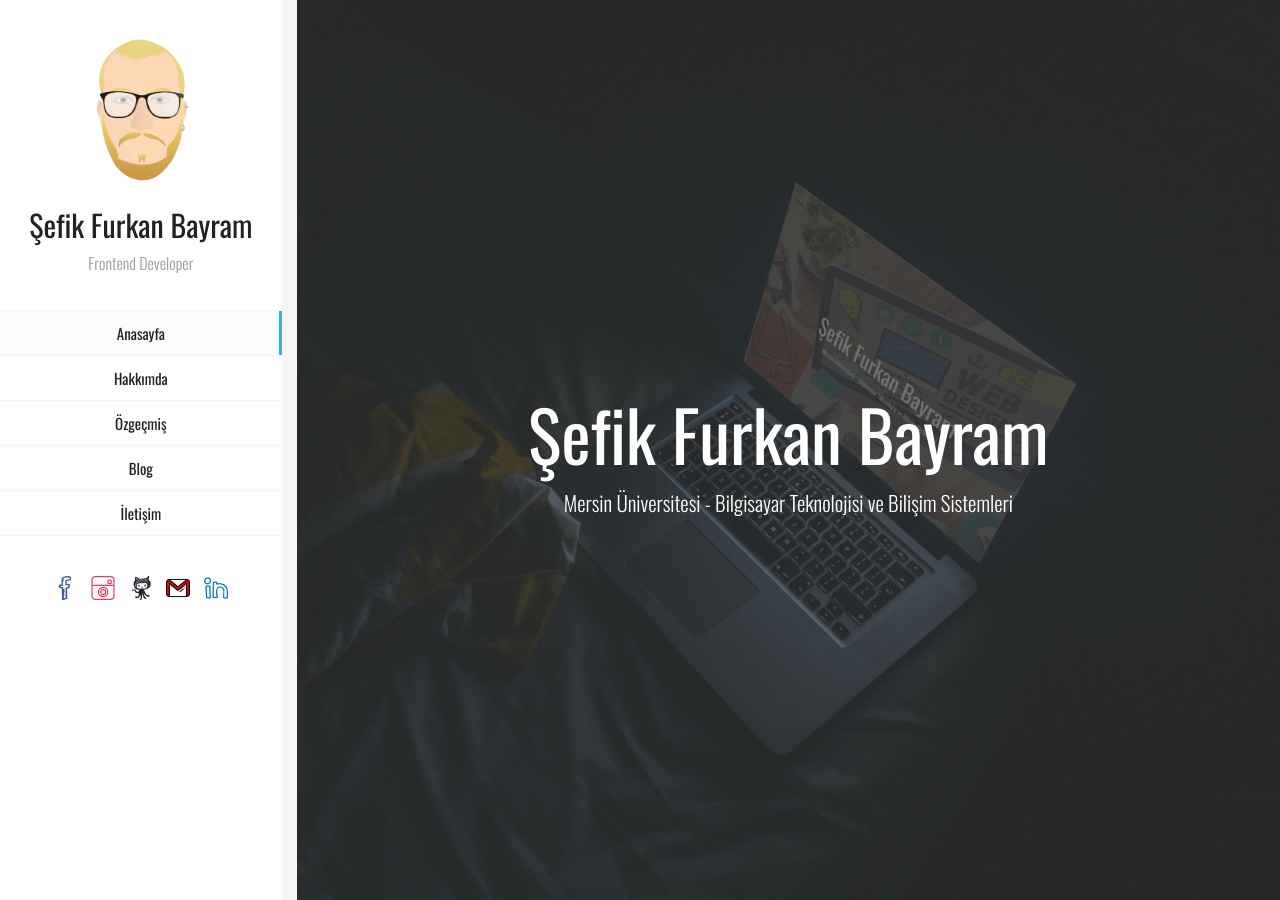
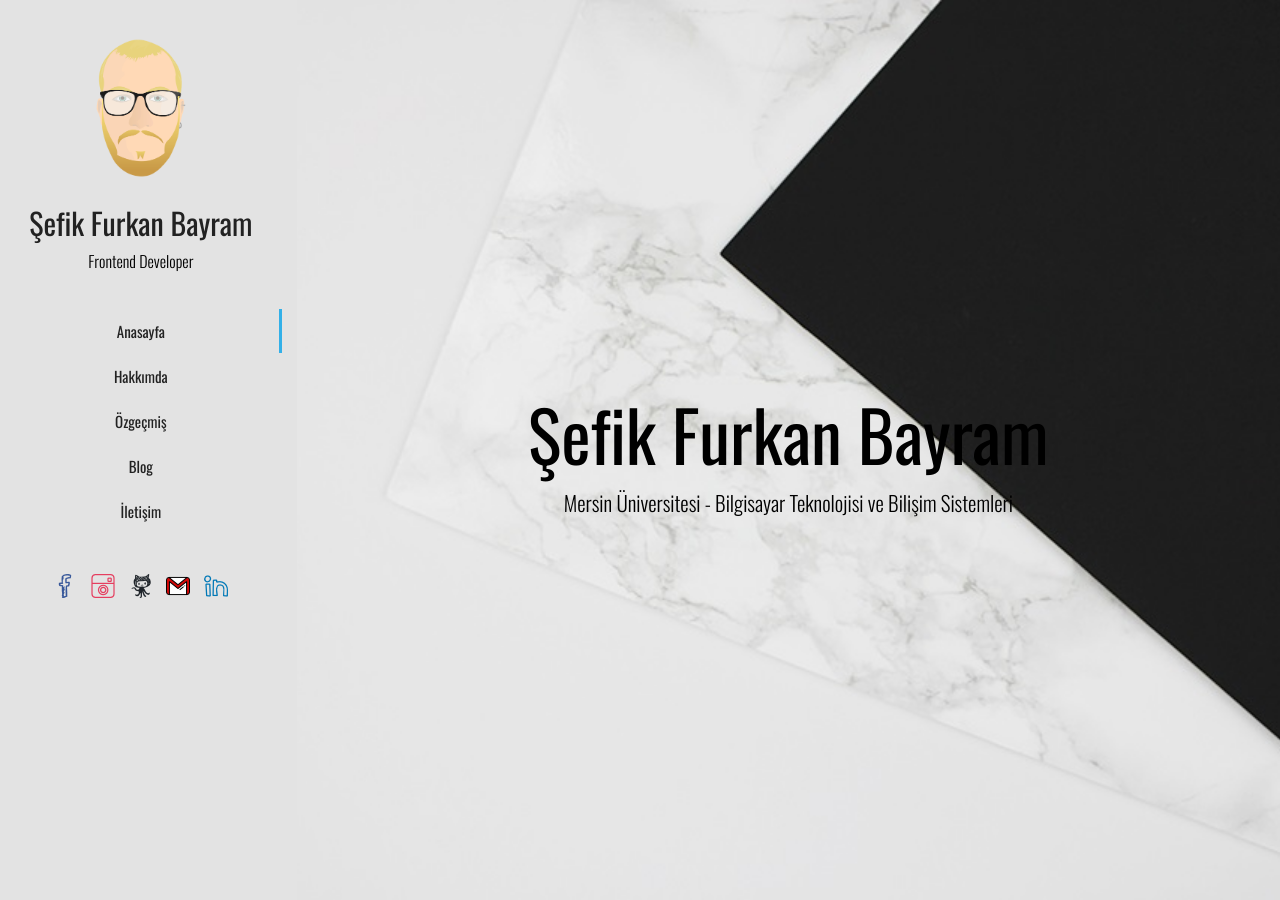
Before and after one commit to furkanbayram2/furkanbayram2.github.io, a Jekyll site: the page built from index.html, in a window 1280 px wide. Built offline with Jekyll 4.4.1, drawn with Linux system fonts in a browser that asks for light colours; nearby versions of some CDN libraries; library files that are not in the unit come from our copies; the list of posts is cut into pages by our own code.

Commit message:
Tasarımsal değişiklikler yapıldı.

```diff
--- a/index.html
+++ b/index.html
@@ -94,7 +94,7 @@ redirect_from:
               <div class="home-page-block">
                 <div class="v-align mobile-pad">
                     <div class="my-photo my-photo-mobile hidden-md hidden-lg">
-                        <img src="static/images/profileImage.jpg" alt="image">
+                        <img src="static/images/profileImage.png" alt="image">
                         <div class="mask"></div>
                       </div>
                   <h2>{{site.author}}</h2>
--- a/static/css/main.css
+++ b/static/css/main.css
@@ -370,7 +370,7 @@ textarea.form-control, textarea.form-control:focus {
   -webkit-box-sizing: border-box;
   -moz-box-sizing: border-box;
   box-sizing: border-box;
-  background-color: #f5f5f5;
+  background-color: #e3e3e3;
 }
 
 .pt-wrapper.scroll-auto {
@@ -502,7 +502,7 @@ textarea.form-control, textarea.form-control:focus {
   position: fixed;
   width: 22%;
   height: 100%;
-  background-color: #fff;
+  background-color: #e3e3e3;
   overflow: auto;
 }
 
@@ -540,7 +540,7 @@ textarea.form-control, textarea.form-control:focus {
 }
 
 p.site-description {
-  color: #9c9c9c;
+  color: black;
   font-size: 16px;
   font-weight: 300;
   font-family: Oswald, Helvetica, sans-serif;
@@ -657,17 +657,17 @@ ul.social-links li:last-child a {
   font-weight: 500;
   position: relative;
   text-decoration: none;
-  border-bottom: 1px solid #f5f5f5;
+  border-bottom: 1px solid #e3e3e3;
   outline: none;
 }
 
 .site-main-menu li:first-child a {
-  border-top: 1px solid #f5f5f5;
+  border-top: 1px solid #e3e3e3;
 }
 
 .site-main-menu li a:hover,
 .site-main-menu li.active a {
-  background-color: #fcfcfc;
+  background-color: #e3e3e3;
 }
 
 .site-main-menu li a:hover:after,
@@ -748,14 +748,7 @@ ul.social-links li:last-child a {
 /* =======================================
 7.1. Home subpage
 ======================================= */
-.home-page-block-bg .mask {
-  position: absolute;
-  background: rgba(55,55,55,0.7);
-  top: 0;
-  bottom: 0;
-  left: 0;
-  right: 0;
-}
+
 
 .home-page-block {
   position: relative;
@@ -766,14 +759,14 @@ ul.social-links li:last-child a {
 }
 
 .home-page-block h2 {
-  color: #fff;
+  color: black;
   text-align: center;
   font-size: 70px;
   margin: 0;
 }
 
 .home-page-description {
-  color: #fff;
+  color: black;
   font-size: 21px;
   font-weight: 300;
   font-family: Oswald, Helvetica, sans-serif;
@@ -2128,7 +2121,7 @@ blockquote {
 
 
   .myBackground{
-    background-image: url(./../images/bg-mobile2.jpeg) !important;
+    background-image: url(./../images/bg3.jpg) !important;
   }
   .home-page-block {
     height: 75vh !important;
@@ -2137,7 +2130,7 @@ blockquote {
 
 @media screen and (min-width: 481px) {
   .myBackground{
-    background-image:url("./../images/bg.jpg") !important;
+    background-image:url("./../images/bg3.jpg") !important;
   }
 
 }
```
Also changed, not shown: static/images/bg-mobiale2.jpeg (renamed from static/images/bg-mobile2.jpeg), static/images/bg-mobile.jpg, static/images/bg3.jpg (added), static/images/bg4.jpg (added), static/images/profileImage.png, static/images/profileImage1.png (added), 11 other files.
